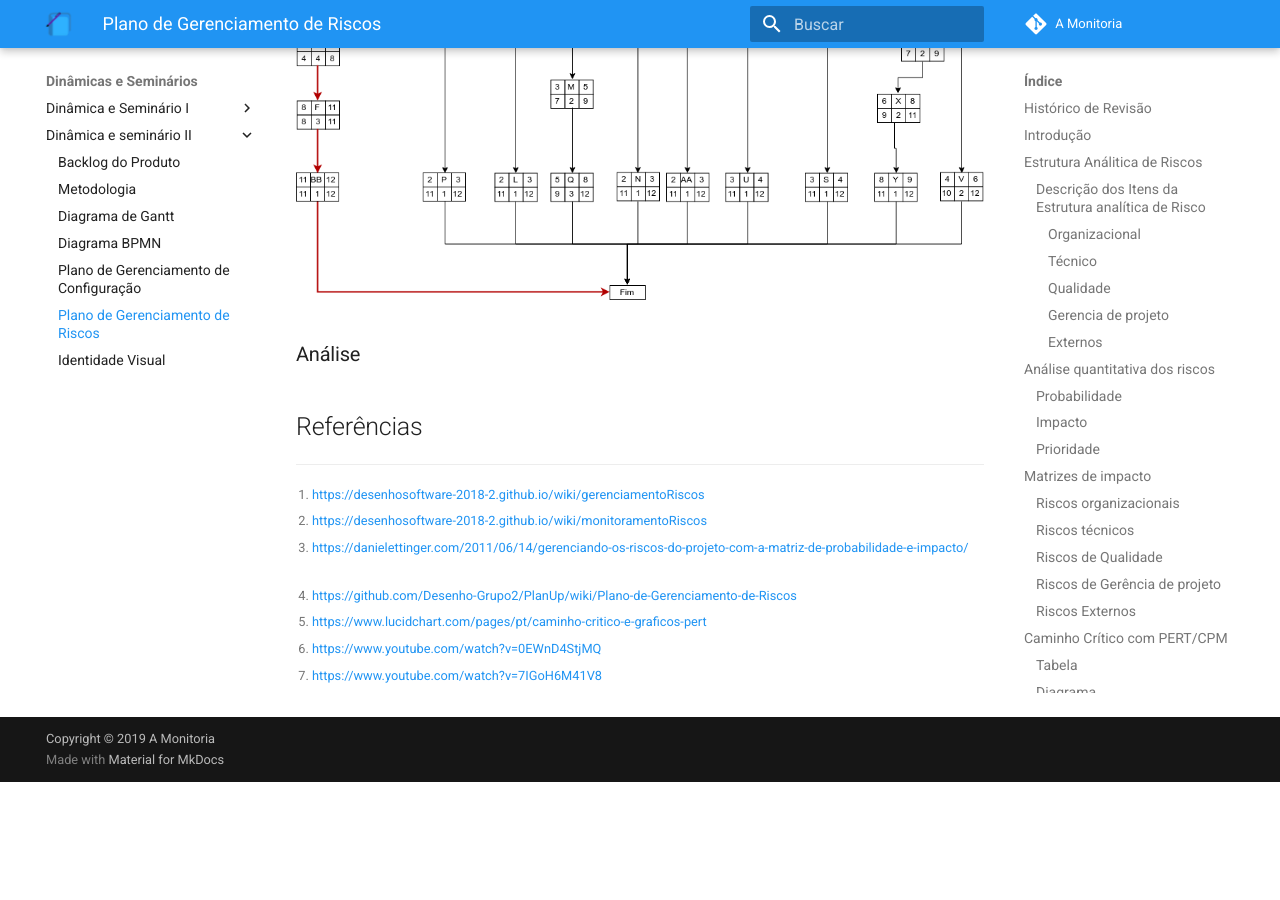
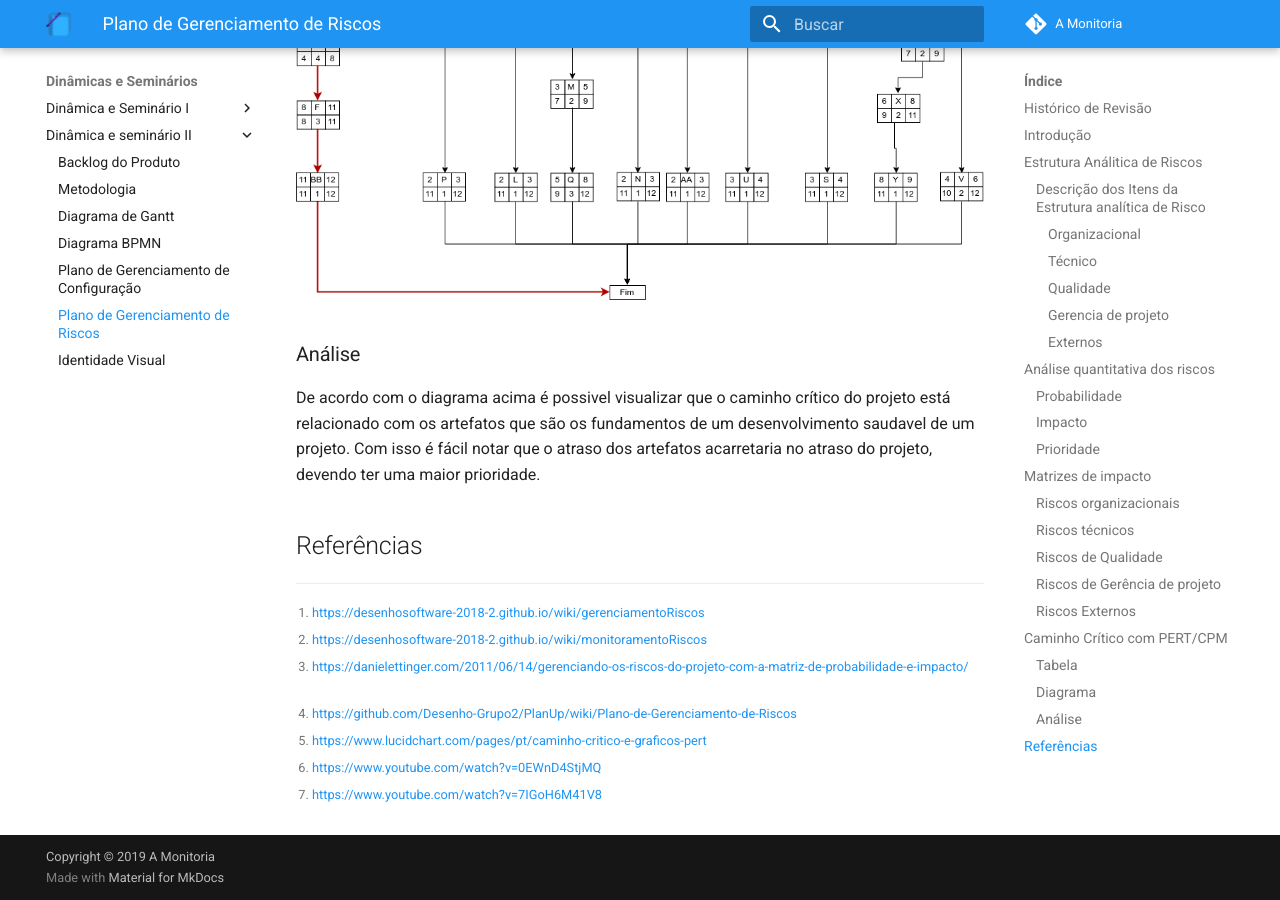
Before and after one commit to 2019-2-arquitetura-desenho/wiki, an MkDocs documentation site: the page built from docs/dinamica_seminario_II/controle_riscos.md, in a window 1280 px wide and 900 px high, scrolled down 8494 px. Built offline with MkDocs 1.6.1 and Material for MkDocs 9.7.7, drawn with Linux system fonts in a browser that asks for light colours; comment, search, counter and statistics services are not loaded; old or Windows-style settings are respelled for this version of MkDocs; before the commit the page ends 9276 px from its top, so only the background shows below that.

Commit message:
Adding analise for PERT diagram
Co-authored-by: Andre Lucas de Sousa Pinto <andrelucax@gmail.com>
Co-authored-by: Leonardo Medeiros <leonardomedeiros.6@gmail.com>

```diff
--- a/docs/dinamica_seminario_II/controle_riscos.md
+++ b/docs/dinamica_seminario_II/controle_riscos.md
@@ -150,6 +150,8 @@ A análise quantitativa dos riscos será feita através da matriz de probabilida
 
 ### Análise
 
+De acordo com o diagrama acima é possivel visualizar que o caminho crítico do projeto está relacionado com os artefatos que são os fundamentos de um desenvolvimento saudavel de um projeto. Com isso é fácil notar que o atraso dos artefatos acarretaria no atraso do projeto, devendo ter uma maior prioridade.
+
 ## Referências
 
 
```
